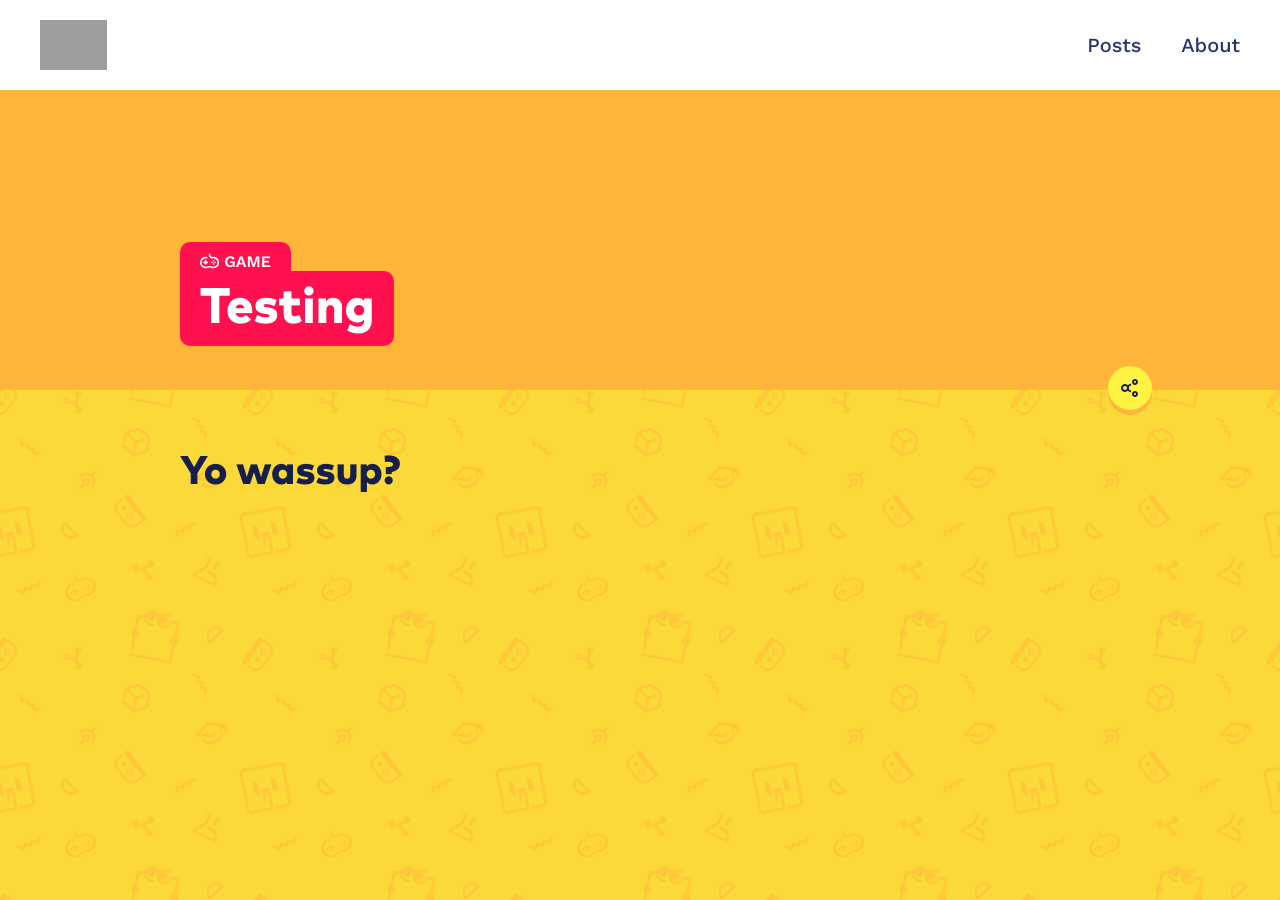
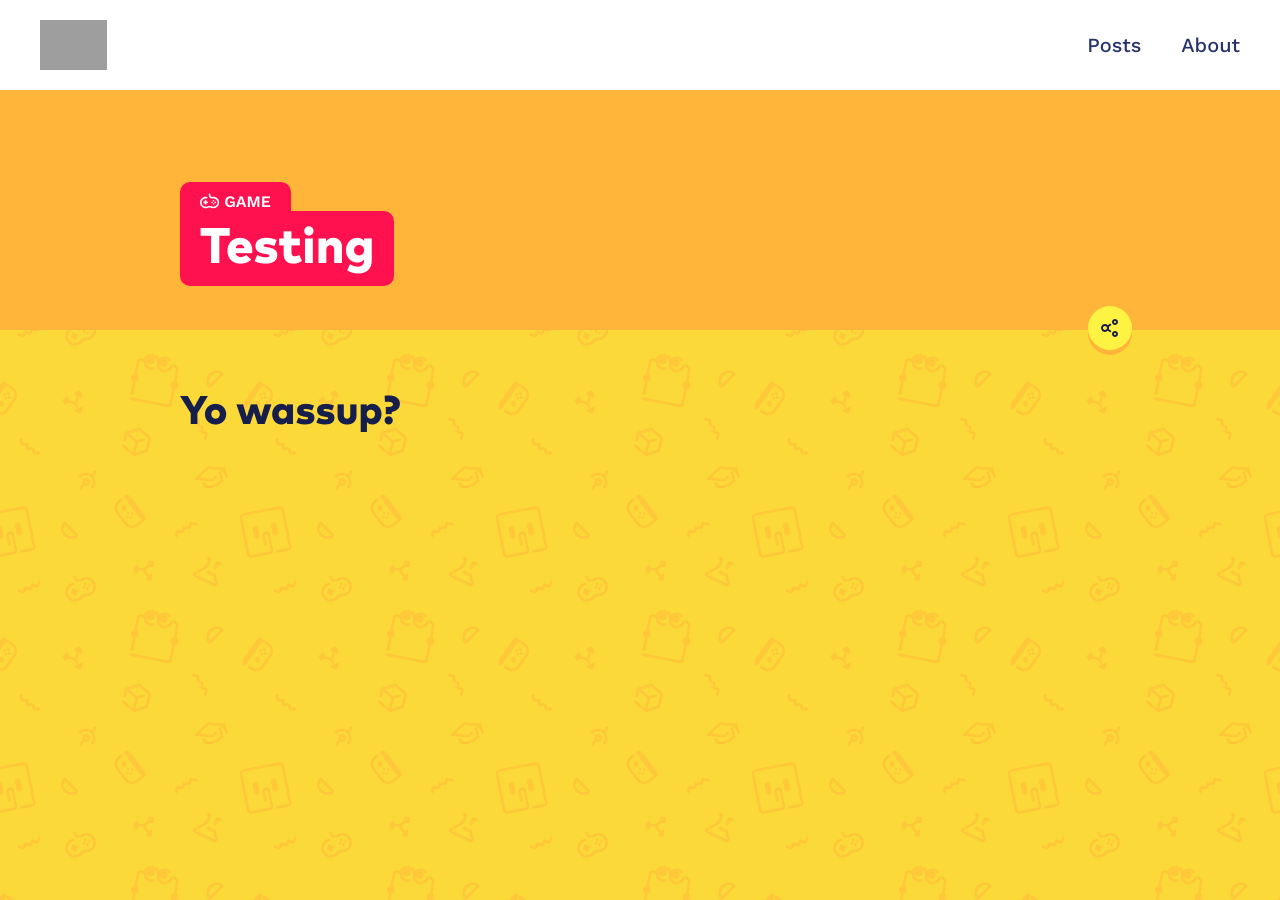
Before and after one commit to drewswaycool/Voxybuns.github.io, a Jekyll site: the page built from _posts/2021-05-25-testing.md, in a window 1280 px wide. Built offline with Jekyll 4.4.1, drawn with Linux system fonts in a browser that asks for light colours; grey boxes are pictures that could not be loaded.

Commit message:
Modified mobile layout

```diff
--- a/assets/css/style.css
+++ b/assets/css/style.css
@@ -48,7 +48,7 @@
 }
 main>.article_body {
     margin: 0 auto;
-    margin-top: 3rem;
+    margin-top: 2rem;
     max-width: 920px;
 }
 
@@ -107,9 +107,9 @@
     height: 1.2em;
 }
 .share_widget {
-    position: relative;
-    bottom: -1rem;
-    float: right;
+    position: fixed;
+    bottom: 1rem;
+    right: 1rem;
 }
 .share_title {
     display: flex;
@@ -185,7 +185,7 @@
 }
 
 header {
-    height: 15rem;
+    height: 12rem;
     background-size: 25%;
     display: flex;
     align-items: flex-end;
@@ -195,6 +195,7 @@
     margin: 0 auto;
     flex: 1 0 100%;
     max-width: 1024px;
+    padding-bottom: 1rem;
 }
 .article_title {
     max-width: 920px;
@@ -375,4 +376,15 @@
     .slider-radio input[type=radio] + label > span {
         display: inline;
     }
+    .share_widget {
+        position: relative;
+        bottom: -1rem;
+        float: right;
+    }
+    .header_contents {
+        padding-bottom: 0;
+    }
+    main>.article_body {
+        margin-top: 3rem;
+    }
 }
```
Also changed, not shown: 6 other files.
